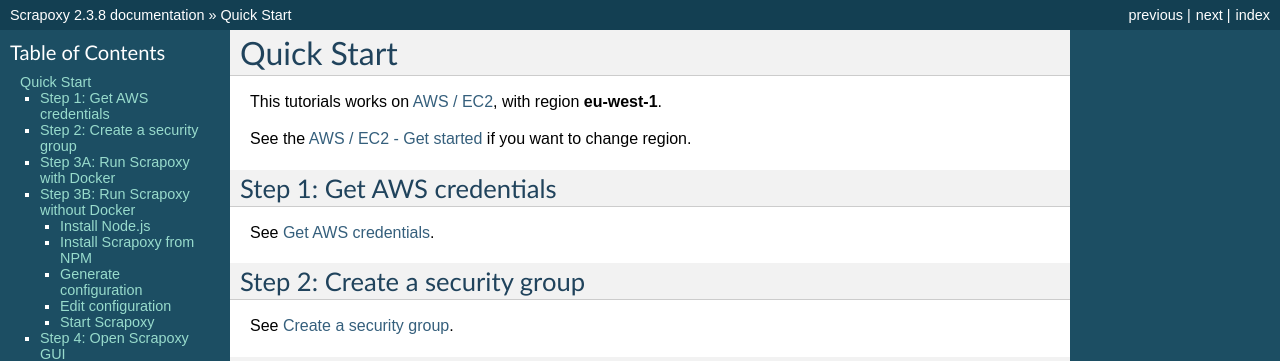
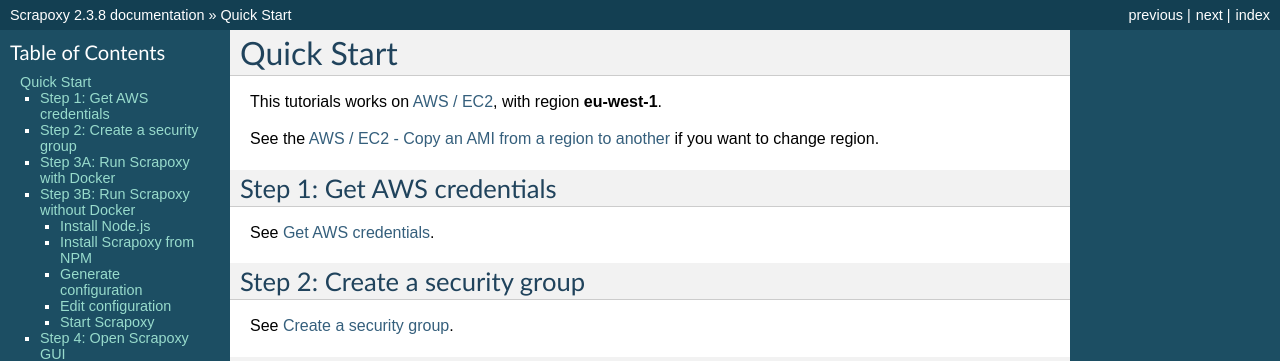
Before and after one commit to zahlio/scrapoxy, a Sphinx documentation site: the page built from docs/quick_start/index.rst, in a window 1280 px wide. Shown: the top 361 px of the page. Built offline with Sphinx 7.4.7, drawn with Linux system fonts in a browser that asks for light colours.

Commit message:
fix(doc): change copy to region link

```diff
--- a/docs/quick_start/index.rst
+++ b/docs/quick_start/index.rst
@@ -5,7 +5,7 @@
 
 This tutorials works on `AWS / EC2`_, with region **eu-west-1**.
 
-See the :doc:`AWS / EC2 - Get started <../standard/providers/awsec2/copy_ami_to_region/index>` if you want to change region.
+See the :doc:`AWS / EC2 - Copy an AMI from a region to another <../standard/providers/awsec2/copy_ami_to_region/index>` if you want to change region.
 
 
 Step 1: Get AWS credentials
```
